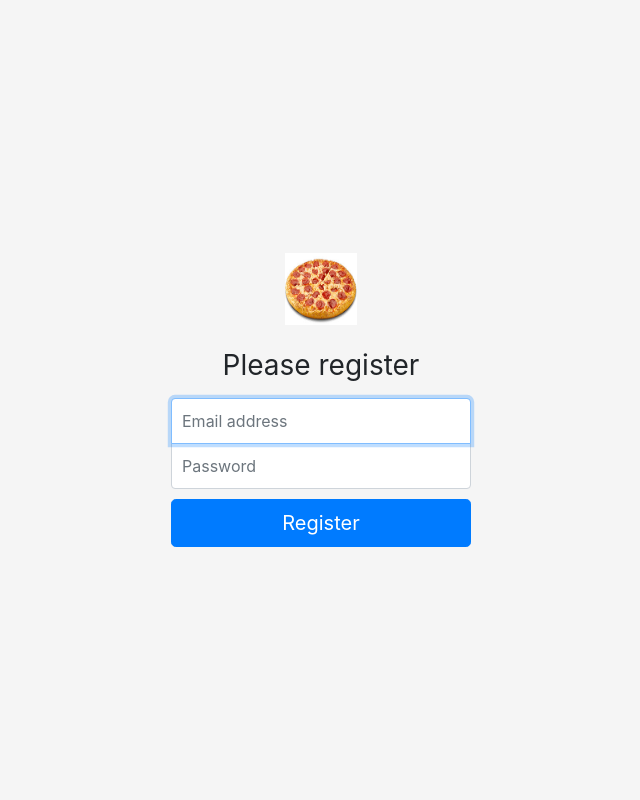
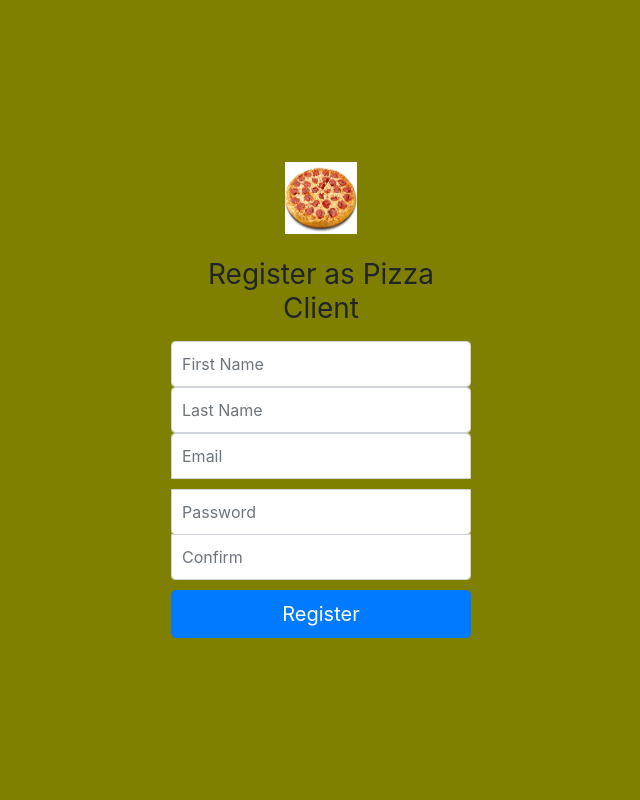
Before and after one commit to annamartinez21284/pizza, a Django app: template orders/templates/pizza/register.html in a window 1280 px wide. Shown: the whole page, without its empty margins (319-959 px from the left). Run offline with Django 3.2, Linux system fonts and the light colour scheme; the template is opened without the code that fills it: values that come from a table or form of the project are taken from there, others are empty; some libraries are stand-ins or nearby versions.

Commit message:
added Django-form, User Reg & Auth work in progress

```diff
--- /dev/null
+++ b/orders/forms.py
@@ -0,0 +1,34 @@
+from django import forms
+from django.contrib.auth.models import User
+
+
+class RegisterForm(forms.Form):
+    first_name = forms.CharField(widget=forms.TextInput(attrs={'class': "form-control", 'placeholder': "First Name"}), label="First name", max_length=64)
+    last_name = forms.CharField(widget=forms.TextInput(attrs={'class': "form-control", 'placeholder': "Last Name"}), label="Last name", max_length=64)
+    email = forms.EmailField(widget=forms.TextInput(attrs={'class': "form-control", 'placeholder': "Email"}), label="Email", max_length=132)
+    password = forms.CharField(label="Password", max_length=32, widget=forms.PasswordInput(attrs={'class': "form-control", 'placeholder': "Password"}))
+    confirmation = forms.CharField(label="Confirmation", max_length=32, widget=forms.PasswordInput(attrs={'class': "form-control", 'placeholder': "Confirm"}))
+
+    def clean(self):
+        email = self.cleaned_data["email"]
+        if User.objects.filter(username=email).exists():
+          raise forms.ValidationError(u'Email "%s" is already in use.' % email)
+
+        password = self.cleaned_data["password"]
+        confirmation = self.cleaned_data["confirmation"]
+        if password != confirmation:
+            raise forms.ValidationError(
+                "password and confirmation do not match"
+            )
+
+
+class SigninForm(forms.Form):
+  email = forms.EmailField(widget=forms.TextInput(attrs={'class': "form-control", 'placeholder': "Email"}), label="Email", max_length=132)
+  password = forms.CharField(label="Password", max_length=32, widget=forms.PasswordInput(attrs={'class': "form-control", 'placeholder': "Password"}))
+
+  def clean(self):
+    email = self.cleaned_data["email"]
+    if not User.objects.filter(username=email).exists():
+      raise forms.ValidationError(u'Email "%s" not found. Have you registered?' %email)
+
+    # authentiacate user / password
--- a/orders/static/pizza/outer.css
+++ b/orders/static/pizza/outer.css
@@ -15,7 +15,7 @@ body {
   justify-content: center;
   padding-top: 40px;
   padding-bottom: 40px;
-  background-color: #f5f5f5;
+  background-color: olive;
 }
 
 .form-signin {
@@ -37,13 +37,30 @@ body {
 .form-signin .form-control:focus {
   z-index: 2;
 }
-.form-signin input[type="email"] {
-  margin-bottom: -1px;
+#id_email {
+  margin-bottom: 10px;
   border-bottom-right-radius: 0;
   border-bottom-left-radius: 0;
 }
 .form-signin input[type="password"] {
+  margin-bottom: -1px;
+  border-top-left-radius: 0;
+  border-top-right-radius: 0;
+}
+
+#id_confirmation {
   margin-bottom: 10px;
   border-top-left-radius: 0;
   border-top-right-radius: 0;
 }
+
+label {
+  position:absolute;
+  width:1px;
+  height:1px;
+  padding:0;
+  margin:-1px;
+  overflow:hidden;
+  clip:rect(0,0,0,0);
+  white-space:nowrap;
+  border:0}
--- a/orders/templates/pizza/outerlayout.html
+++ b/orders/templates/pizza/outerlayout.html
@@ -21,6 +21,8 @@
 
   <body class="text-center">
     {% block body %}
+
+
     {% endblock %}
 
   </body>
--- a/orders/templates/pizza/register.html
+++ b/orders/templates/pizza/register.html
@@ -2,19 +2,16 @@
 
 {% block title %}
 Register for Pizza
-
 {% endblock %}
 
 {% block body %}
 
-<form class="form-signin">
+<form action="{% url 'register_client' %}" class="form-signin" method="post">
+  {% csrf_token %}
   {% load static %}
   <img class="mb-4" src="{% static 'pizza/pizza.jpg' %}" alt="" width="72" height="72">
-  <h1 class="h3 mb-3 font-weight-normal">Please register</h1>
-  <label for="inputEmail" class="sr-only">Email address</label>
-  <input type="email" id="inputEmail" class="form-control" placeholder="Email address" required autofocus>
-  <label for="inputPassword" class="sr-only">Password</label>
-  <input type="password" id="inputPassword" class="form-control" placeholder="Password" required>
+  <h1 class="h3 mb-3 font-weight-normal">Register as Pizza Client</h1>
+  {{ form }}
 
   <button class="btn btn-lg btn-primary btn-block" type="submit">Register</button>
 
--- a/orders/urls.py
+++ b/orders/urls.py
@@ -4,5 +4,6 @@ from . import views
 
 urlpatterns = [
     path("", views.index, name="index"),
-    path("register", views.register, name="register")
+    path("register", views.register, name="register"),
+    path("register_client", views.register_client, name="register_client")
 ]
```
Also changed, not shown: orders/models.py (+4 -3 lines), orders/views.py (+24 -1 lines), db.sqlite3, orders/migrations/0002_auto_20200301_1401.py (added).
